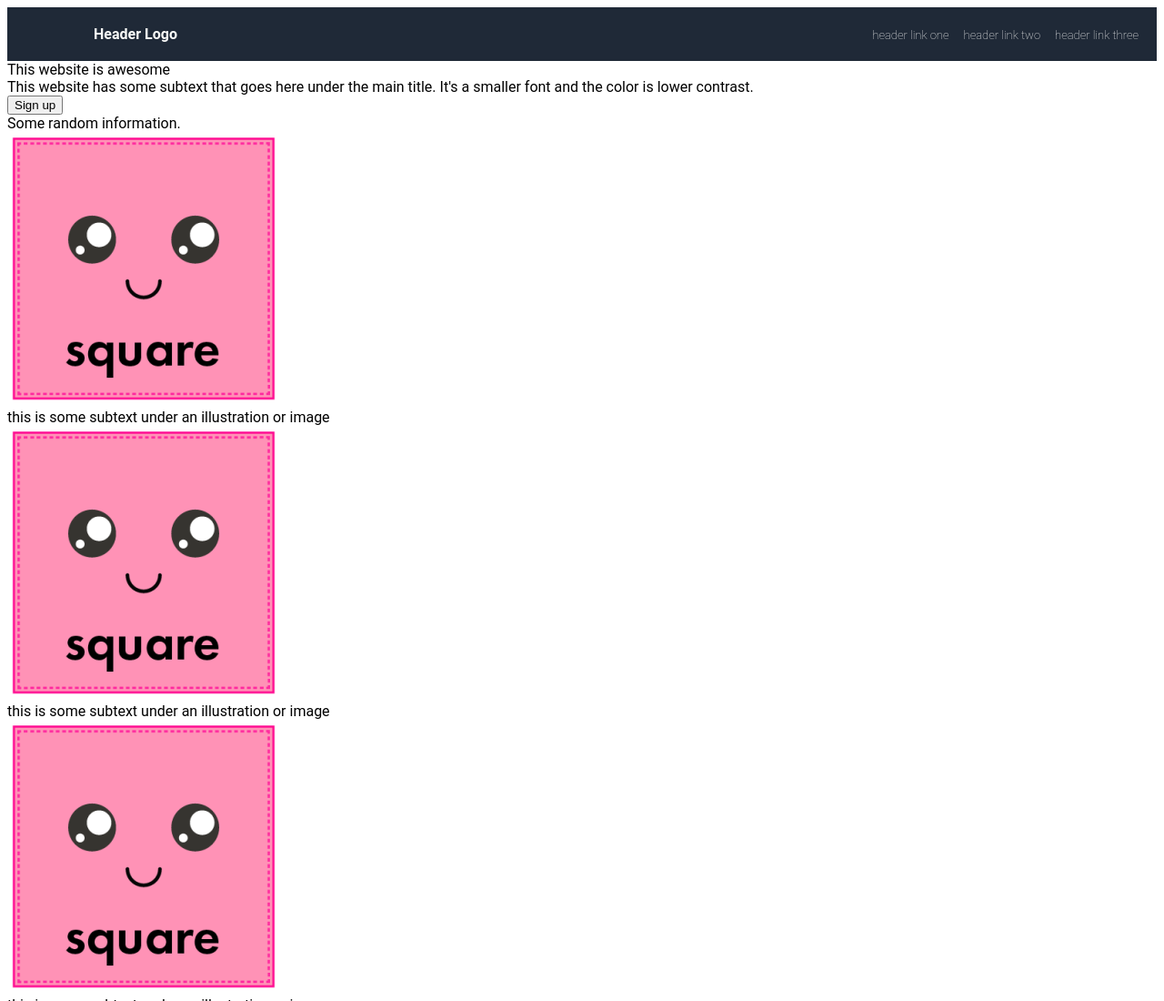
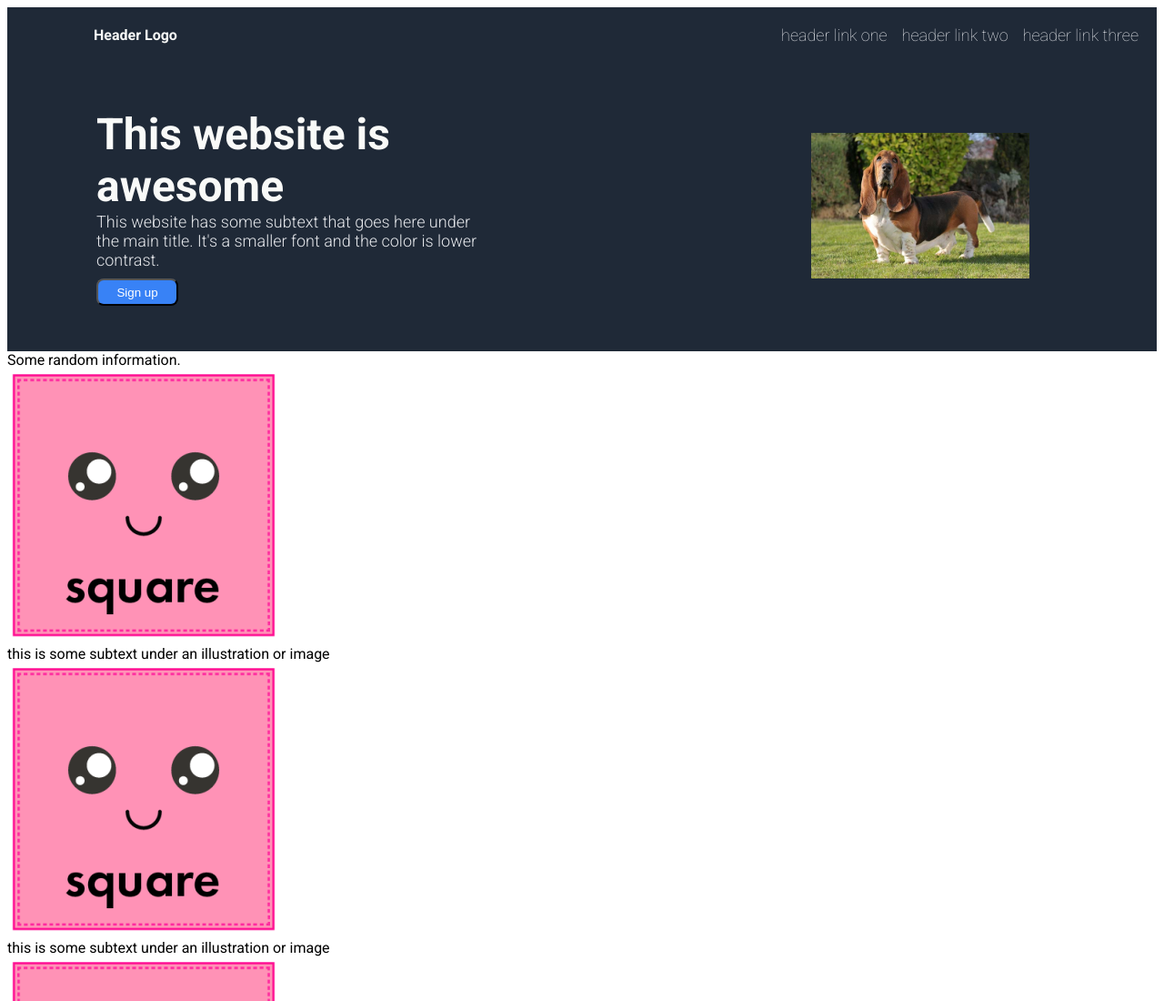
Before and after one commit to Tclewis13/odinLanding, a plain HTML site: page index.html in a window 1280 px wide. Shown: the top 1100 px of the page at 91% size. Drawn offline with Linux system fonts and the light colour scheme.

Commit message:
hero done

```diff
--- a/index.html
+++ b/index.html
@@ -5,6 +5,9 @@
     <meta name="viewport" content="width=device-width, initial-scale=1.0">
     <title>Document</title>
     <link rel="stylesheet" href="style.css">
+    <link rel="preconnect" href="https://fonts.googleapis.com">
+    <link rel="preconnect" href="https://fonts.gstatic.com" crossorigin>
+    <link href="https://fonts.googleapis.com/css2?family=Roboto:ital,wght@0,100;0,300;0,400;0,500;0,700;0,900;1,100;1,300;1,400;1,500;1,700;1,900&display=swap" rel="stylesheet">
 </head>
 <body>
     <div class="header">
@@ -16,9 +19,14 @@
         </ul>
     </div>
     <div class="hero">
-        <div class="heroTitle">This website is awesome</div>
-        <div class="heroText">This website has some subtext that goes here under the main title. It's a smaller font and the color is lower contrast.</div>
-        <button class="heroButton">Sign up</button>
+        <div class="heroMain">
+            <div class="heroTitle">This website is awesome</div>
+            <div class="heroText">This website has some subtext that goes here under the main title. It's a smaller font and the color is lower contrast.</div>
+            <button class="heroButton">Sign up</button>
+        </div>
+        <div class="heroImage">
+            <img src="./images/hound.jpg" alt="hound" style="width:240px;height:160px;">
+        </div>
     </div>
     <div class="squares">
         <div class="contentTitle">Some random information.</div>
--- a/style.css
+++ b/style.css
@@ -23,17 +23,58 @@ ul{
 }
 a{
     text-decoration: none;
-    color: #F9FAF8;
+    color: #E5E7EB;
     font-family: "Roboto", sans-serif;
     font-weight: 100;
     font-style: normal;
-    font-size: 13px;
+    font-size: 18px;
 }
 .logo{
     font-family: "Roboto", sans-serif;
     font-weight: 700;
     font-style: normal;
     margin-left: 75px;
+}
+.hero{
+    display: flex;
+    background-color: #1F2937;
+    color: #F9FAF8;
+    justify-content: space-between;
+    align-items: center;
+
+}
+.heroMain{
+    display: flex;
+    flex-direction: column;
+    margin: 50px;
+    margin-left: 98px;
+    width:420px;
+    height:auto;
+}
+.heroText{
+    color: #E5E7EB;
+    font-family: "Roboto", sans-serif;
+    font-weight: 300;
+    font-style: normal;
+    font-size: 18px;
+}
+.heroImage{
+    margin: 50px;
+    margin-right:140px;
+}
+.heroTitle{
+    font-family: "Roboto", sans-serif;
+    font-weight: 700;
+    font-style: normal;
+    font-size: 48px;
+}
+.heroButton{
+    border-radius: 8px;
+    height:30px;
+    width:90px;
+    margin-top: 10px;
+    background-color: #3882F6;
+    color: white;
 }
 
 
```
Also changed, not shown: images/hound.jpg (added).
